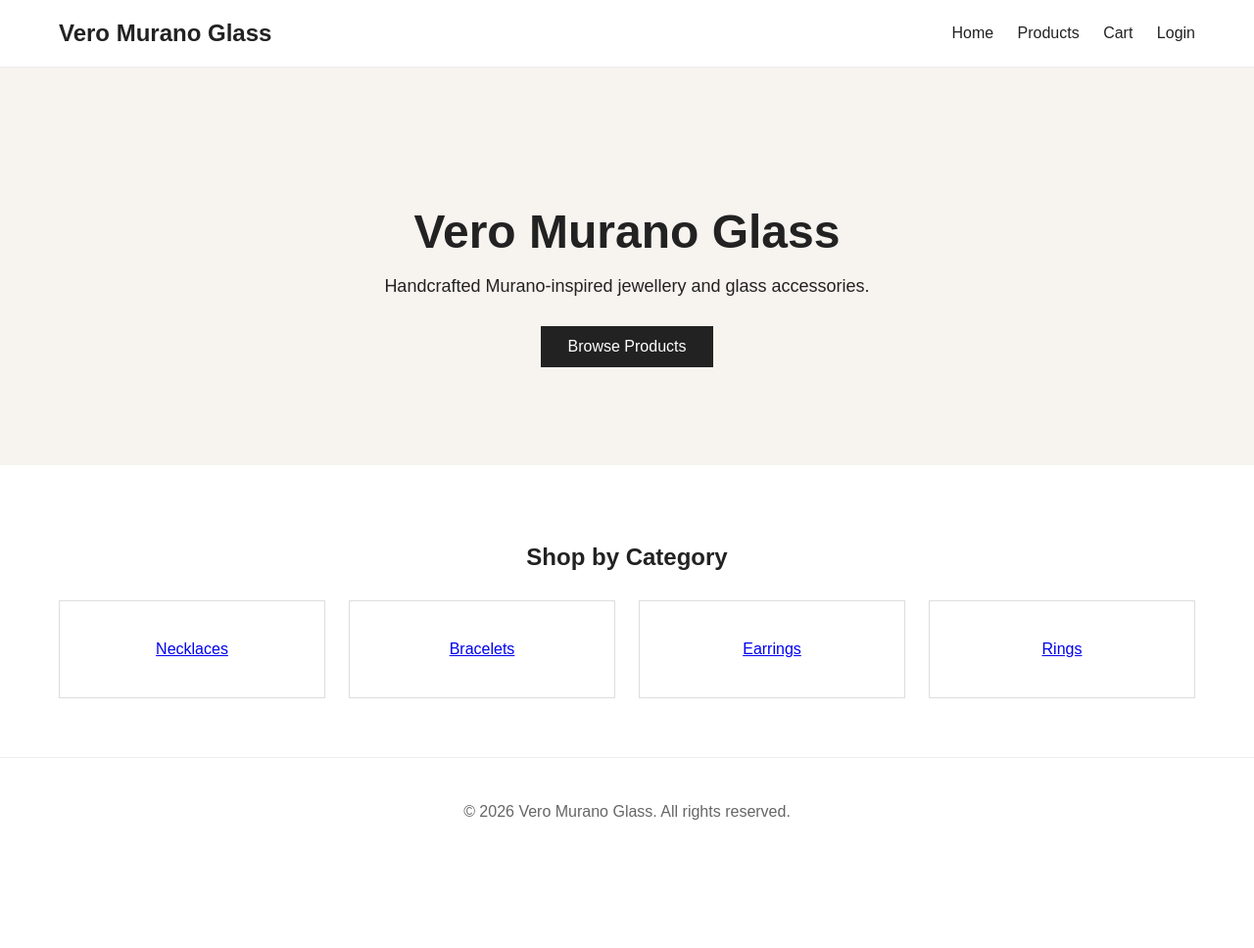
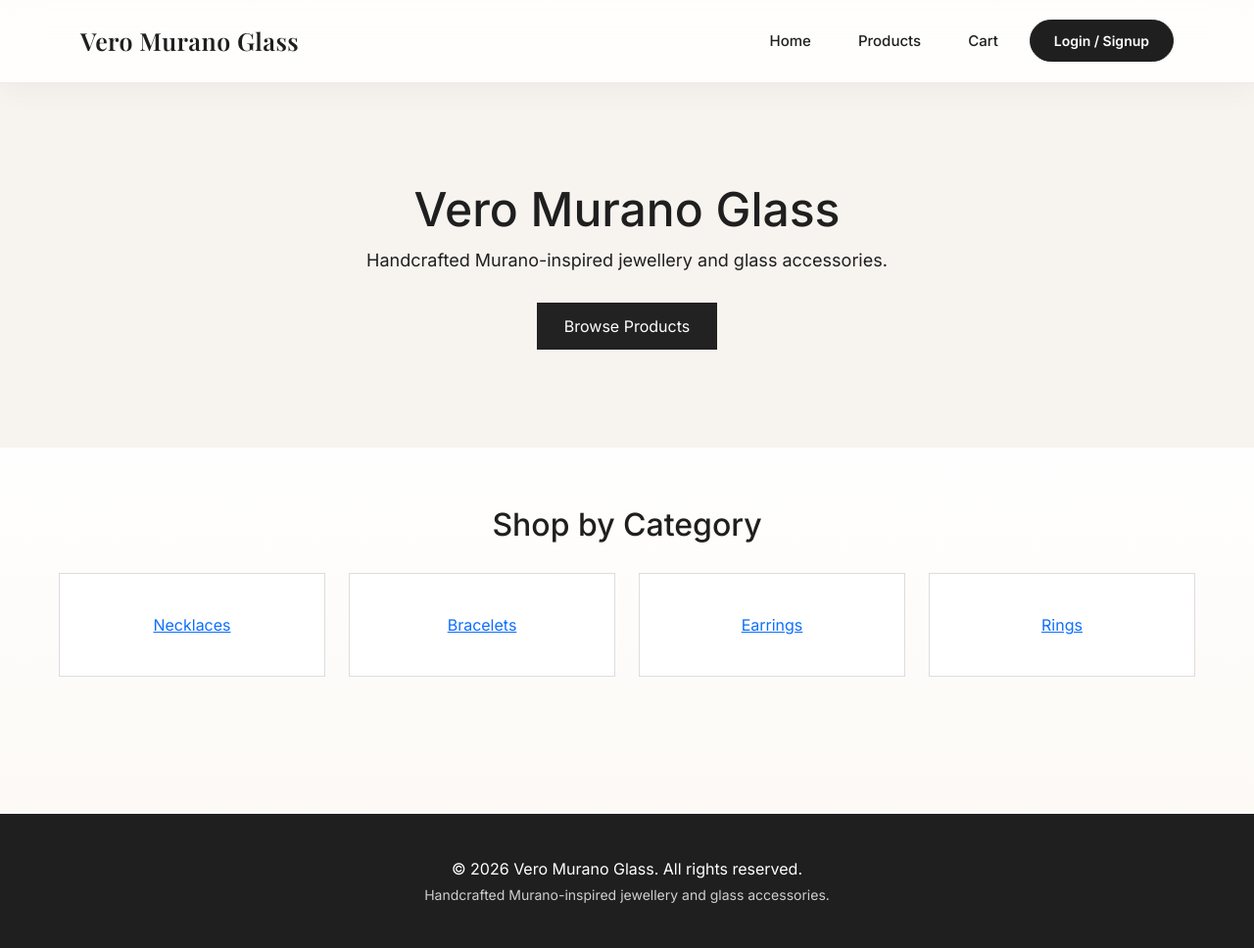
Before and after one commit to wowitsaneesh/vero-murano-glass-website, a Flask app: page / in a window 1280 px wide. Shown: the whole page at 98% size. Before the commit the page ends 837 px from the top, so only its background shows below. Run offline with Flask 3, Linux system fonts and the light colour scheme.

Commit message:
Improve base layout and navigation styling

```diff
--- a/app/static/css/styles.css
+++ b/app/static/css/styles.css
@@ -1,29 +1,81 @@
+:root {
+    --color-bg-start: #fbf7f2;
+    --color-bg-middle: #ffffff;
+    --color-text: #1f1f1f;
+    --color-muted: #666666;
+    --color-accent: #8a5a44;
+    --color-surface-glass: rgba(255, 255, 255, 0.78);
+    --color-border-soft: rgba(138, 90, 68, 0.12);
+    --color-hover-soft: rgba(138, 90, 68, 0.09);
+    --color-footer: #1f1f1f;
+    --color-footer-text: #ffffff;
+    --color-footer-muted: #cfcfcf;
+}
+
 * {
     box-sizing: border-box;
 }
 
 body {
     margin: 0;
-    font-family: Arial, sans-serif;
-    color: #222;
+    font-family: "Inter", Arial, sans-serif;
+    color: var(--color-text);
+    background: linear-gradient(
+        180deg,
+        var(--color-bg-start) 0%,
+        var(--color-bg-middle) 45%,
+        var(--color-bg-start) 100%
+    );
 }
 
-nav {
-    display: flex;
-    justify-content: space-between;
-    align-items: center;
-    padding: 20px 60px;
-    border-bottom: 1px solid #eee;
+.glass-navbar {
+    padding: 18px 0;
+    background: var(--color-surface-glass);
+    backdrop-filter: blur(18px);
+    -webkit-backdrop-filter: blur(18px);
+    border-bottom: 1px solid var(--color-border-soft);
+    box-shadow: 0 8px 30px rgba(31, 31, 31, 0.04);
 }
 
-nav h2 {
-    margin: 0;
+.navbar-brand {
+    font-family: "Playfair Display", serif;
+    letter-spacing: 0.4px;
+    font-size: 25px;
+    color: var(--color-text);
 }
 
-nav a {
-    margin-left: 20px;
-    text-decoration: none;
-    color: #222;
+.navbar-brand:hover {
+    color: var(--color-accent);
+}
+
+.nav-link {
+    color: var(--color-text);
+    font-size: 15px;
+    font-weight: 500;
+    padding: 10px 16px !important;
+    border-radius: 999px;
+    transition: all 0.2s ease;
+}
+
+.nav-link:hover {
+    color: var(--color-accent);
+    background-color: var(--color-hover-soft);
+}
+
+.navbar .btn-dark {
+    border-radius: 999px;
+    padding: 10px 22px;
+    font-size: 14px;
+    font-weight: 600;
+    background-color: var(--color-text);
+    border-color: var(--color-text);
+    transition: all 0.2s ease;
+}
+
+.navbar .btn-dark:hover {
+    background-color: var(--color-accent);
+    border-color: var(--color-accent);
+    transform: translateY(-1px);
 }
 
 .hero {
@@ -68,11 +120,17 @@ nav a {
     background-color: white;
 }
 
-footer {
+.site-footer {
+    margin-top: 80px;
+    padding: 44px 0;
     text-align: center;
-    padding: 30px;
-    border-top: 1px solid #eee;
-    color: #666;
+    background-color: var(--color-footer);
+    color: var(--color-footer-text);
+}
+
+.footer-subtext {
+    color: var(--color-footer-muted);
+    font-size: 14px;
 }
 
 .page-section {
--- a/app/templates/base.html
+++ b/app/templates/base.html
@@ -2,24 +2,66 @@
 <html lang="en">
 <head>
     <meta charset="UTF-8">
+    <meta name="viewport" content="width=device-width, initial-scale=1.0">
     <title>Vero Murano Glass</title>
+
+    <!-- Google Fonts -->
+    <link rel="preconnect" href="https://fonts.googleapis.com">
+    <link rel="preconnect" href="https://fonts.gstatic.com" crossorigin>
+    <link href="https://fonts.googleapis.com/css2?family=Inter:wght@400;500;600;700&family=Playfair+Display:wght@600;700&display=swap" rel="stylesheet">
+
+    <!-- Bootstrap CSS -->
+    <link href="https://cdn.jsdelivr.net/npm/bootstrap@5.3.3/dist/css/bootstrap.min.css" rel="stylesheet">
+
+    <!-- Custom CSS -->
     <link rel="stylesheet" href="{{ url_for('static', filename='css/styles.css') }}">
+
 </head>
 <body>
-    <nav>
-        <h2>Vero Murano Glass</h2>
-        <div>
-            <a href="{{ url_for('home') }}">Home</a>
-            <a href="{{ url_for('products') }}">Products</a>
-            <a href="#">Cart</a>
-            <a href="#">Login</a>
+    <nav class="navbar navbar-expand-lg glass-navbar sticky-top">
+        <div class="container">
+            <a class="navbar-brand fw-semibold" href="{{ url_for('home') }}">
+                Vero Murano Glass
+            </a>
+
+            <button class="navbar-toggler" type="button" data-bs-toggle="collapse" data-bs-target="#mainNavbar">
+                <span class="navbar-toggler-icon"></span>
+            </button>
+
+            <div class="collapse navbar-collapse justify-content-end" id="mainNavbar">
+                <ul class="navbar-nav align-items-lg-center gap-lg-3">
+                    <li class="nav-item">
+                        <a class="nav-link" href="{{ url_for('home') }}">Home</a>
+                    </li>
+
+                    <li class="nav-item">
+                        <a class="nav-link" href="{{ url_for('products') }}">Products</a>
+                    </li>
+
+                    <li class="nav-item">
+                        <a class="nav-link" href="#">Cart</a>
+                    </li>
+
+                    <li class="nav-item">
+                        <a class="btn btn-dark px-4" href="#">Login / Signup</a>
+                    </li>
+                </ul>
+            </div>
         </div>
     </nav>
 
     {% block content %}{% endblock %}
 
-    <footer>
-        <p>&copy; 2026 Vero Murano Glass. All rights reserved.</p>
+    <footer class="site-footer">
+        <div class="container">
+            <p class="mb-1">&copy; 2026 Vero Murano Glass. All rights reserved.</p>
+            <p class="footer-subtext mb-0">Handcrafted Murano-inspired jewellery and glass accessories.</p>
+        </div>
     </footer>
+
+
+    <!-- Bootstrap JavaScript -->
+    <script src="https://cdn.jsdelivr.net/npm/bootstrap@5.3.3/dist/js/bootstrap.bundle.min.js"></script>
+
 </body>
 </html>
```
